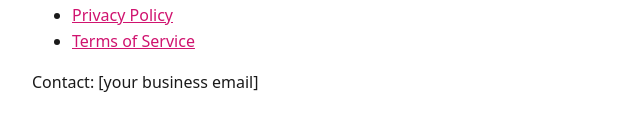
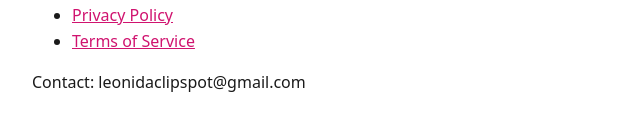
Before and after one commit to qa1paq/leonida-clips, a plain HTML site: page index.html in a window 1280 px wide. Shown: the part 233-364 px from the top of the page, 228-868 px from the left. Drawn offline with Linux system fonts and the light colour scheme.

Commit message:
Update index.html

```diff
--- a/index.html
+++ b/index.html
@@ -16,6 +16,6 @@ platforms' official APIs.</p>
   <li><a href="privacy.html">Privacy Policy</a></li>
   <li><a href="terms.html">Terms of Service</a></li>
 </ul>
-<p>Contact: [your business email]</p>
+<p>Contact: leonidaclipspot@gmail.com</p>
 </body>
 </html>
```
